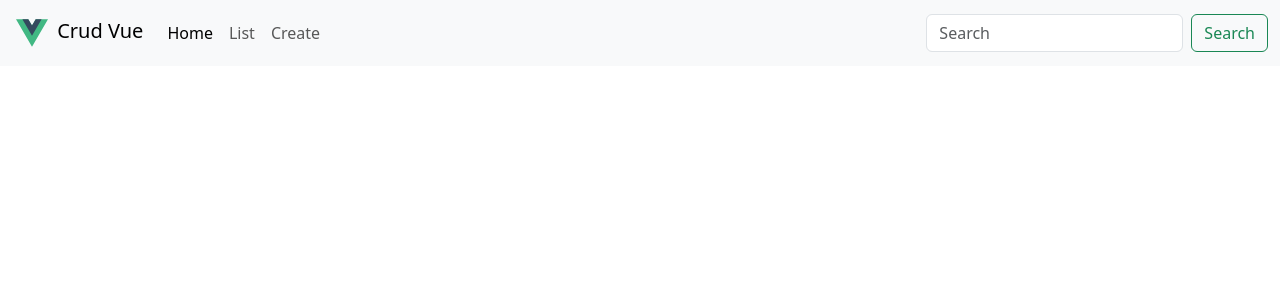
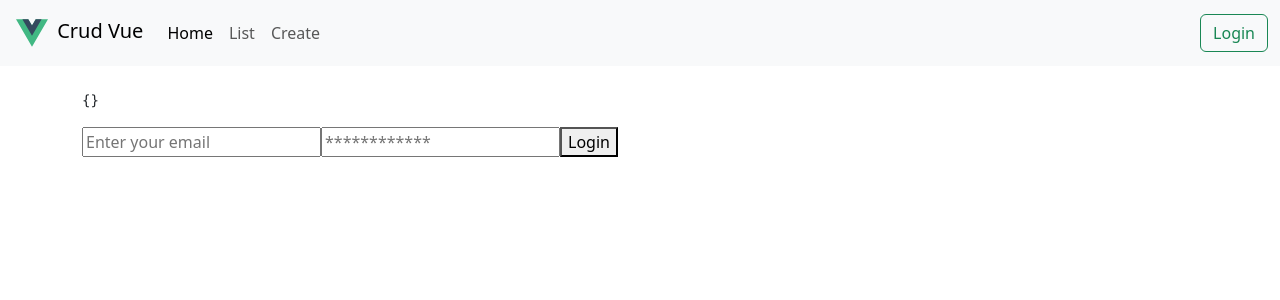
Before and after one commit to ZielGit/crud-vue, a Vue app: page /login in a window 1280 px wide. Shown: the top 300 px of the page. Built offline with nearby package versions, Linux system fonts and the light colour scheme.

Commit message:
feat: Vista login y axios

```diff
--- a/package.json
+++ b/package.json
@@ -10,6 +10,7 @@
   },
   "dependencies": {
     "@popperjs/core": "^2.11.8",
+    "axios": "^1.4.0",
     "bootstrap": "^5.3.0",
     "vue": "^3.3.4",
     "vue-router": "^4.2.2"
--- a/src/App.vue
+++ b/src/App.vue
@@ -31,10 +31,9 @@ import { RouterLink, RouterView } from 'vue-router'
               <RouterLink class="nav-link" to="/create">Create</RouterLink>
             </li>
           </ul>
-          <form class="d-flex" role="search">
-            <input class="form-control me-2" type="search" placeholder="Search" aria-label="Search">
-            <button class="btn btn-outline-success" type="submit">Search</button>
-          </form>
+          <div class="d-flex">
+            <RouterLink class="btn btn-outline-success" to="/login">Login</RouterLink>
+          </div>
         </div>
       </div>
     </nav>
--- a/src/router/index.js
+++ b/src/router/index.js
@@ -1,5 +1,6 @@
 import { createRouter, createWebHistory } from 'vue-router'
 import HomeView from '../views/HomeView.vue'
+import Login from '../views/Login.vue'
 import Create from '../components/Create.vue'
 import Edit from '../components/Edit.vue'
 import List from '../components/List.vue'
@@ -11,6 +12,11 @@ const router = createRouter({
       path: '/',
       name: 'home',
       component: HomeView
+    },
+    {
+      path: '/login',
+      name: 'login',
+      component: Login
     },
     {
       path: '/create',
--- /dev/null
+++ b/src/views/Login.vue
@@ -0,0 +1,36 @@
+<template>
+    <div class="container mt-4">
+        <pre>{{ user }}</pre>
+        <form @submit.prevent="login">
+            <input v-model="form.email" type="email" placeholder="Enter your email">
+            <input v-model="form.password" type="password" placeholder="************">
+            <button>Login</button>
+        </form>
+    </div>
+</template>
+
+<script>
+import axios from 'axios'
+
+export default {
+    data: () => ({
+        user: {},
+        form: {
+            email: '',
+            password: ''
+        }
+    }),
+    methods: {
+        login() {
+            axios.post("http://localhost:8080/login").then(res => {
+                console.log(res);
+            });
+            console.log("Enviando el login...", this.form);
+        }
+    }
+}
+</script>
+
+<style lang="scss" scoped>
+
+</style>
```
Also changed, not shown: 1 other file (tests, documents, lock files or other folders).
